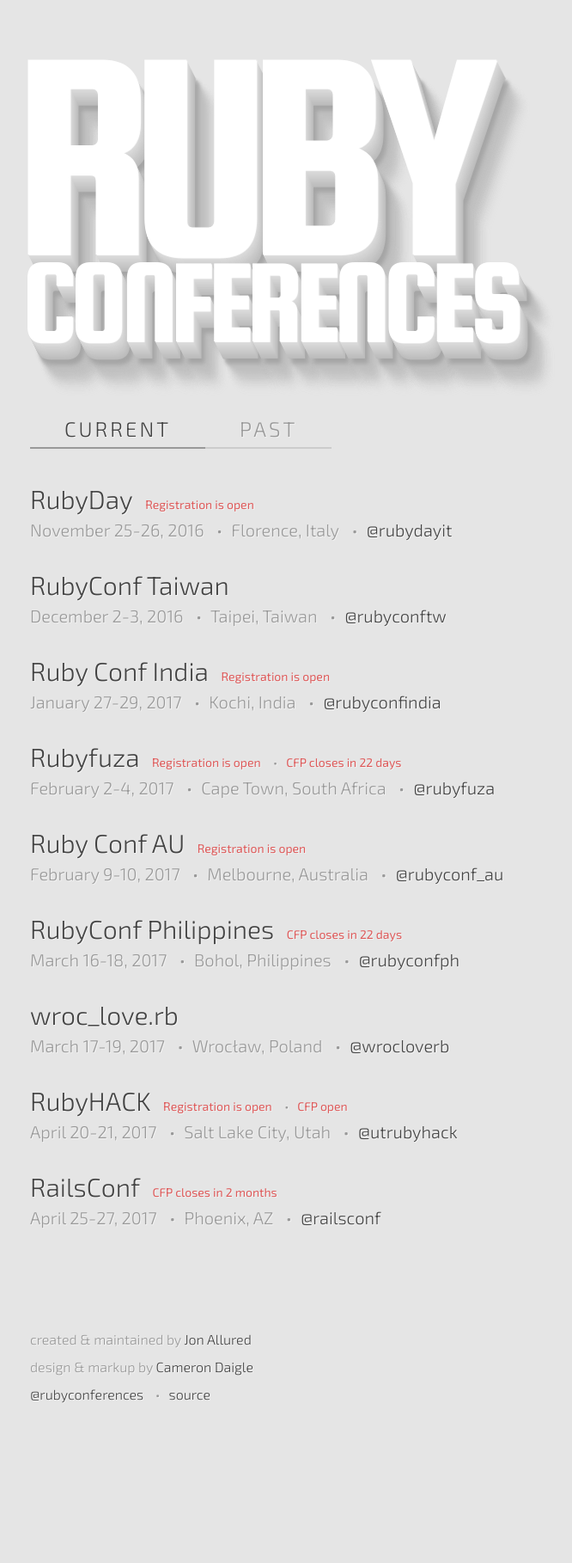
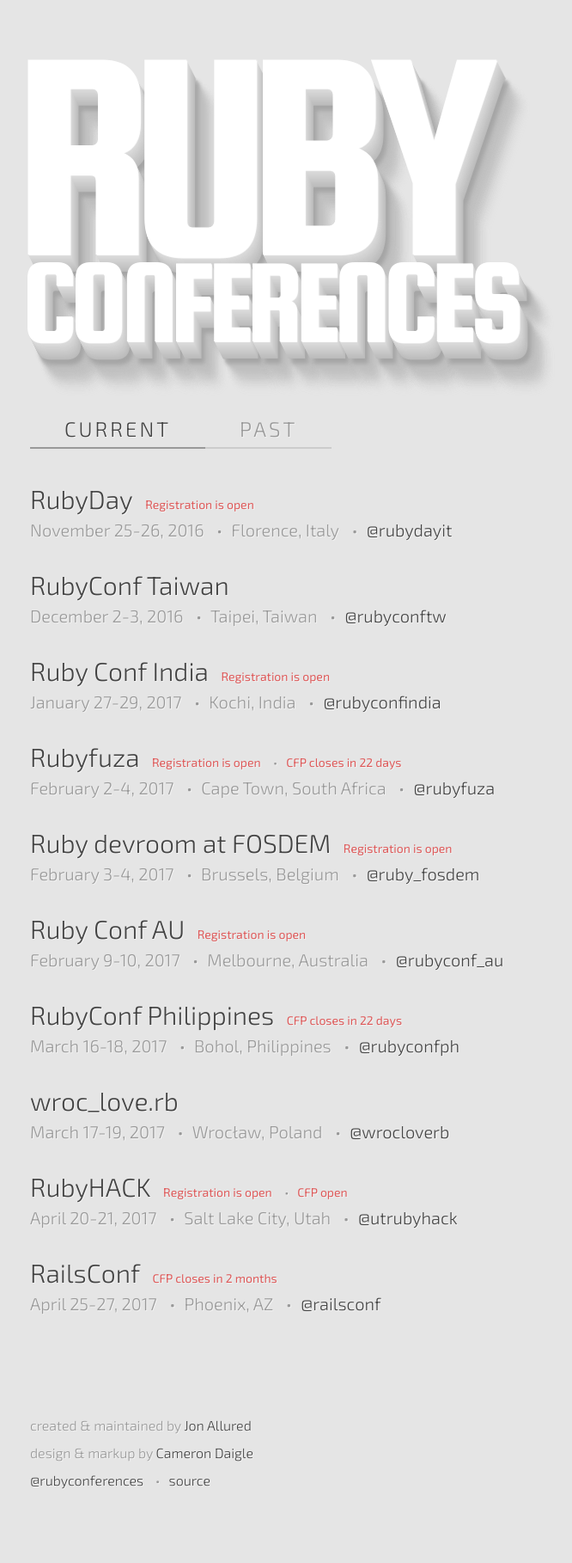
Before and after one commit to ruby-conferences/ruby-conferences.github.io, a Jekyll site: the page built from index.html, in a window 1280 px wide. Shown: the whole page at 86% size, without its empty margins (205-871 px from the left). Built offline with Jekyll 4.4.1, drawn with Linux system fonts in a browser that asks for light colours; before the commit the page ends 1718 px from its top, so only the background shows below that.

Commit message:
Added Ruby devroom at FOSDEM 2017.

```diff
--- a/_data/current.yml
+++ b/_data/current.yml
@@ -30,6 +30,13 @@
   reg_phrase: Registration is open
   cfp_phrase: CFP closes
   cfp_date: "December 14, 2016"
+
+- name: Ruby devroom at FOSDEM
+  location: Brussels, Belgium
+  dates: "February 3-4, 2017"
+  url: http://fosdem.rubybelgium.be/
+  twitter: ruby_fosdem
+  reg_phrase: Registration is open
 
 - name: Ruby Conf AU
   location: Melbourne, Australia
```
